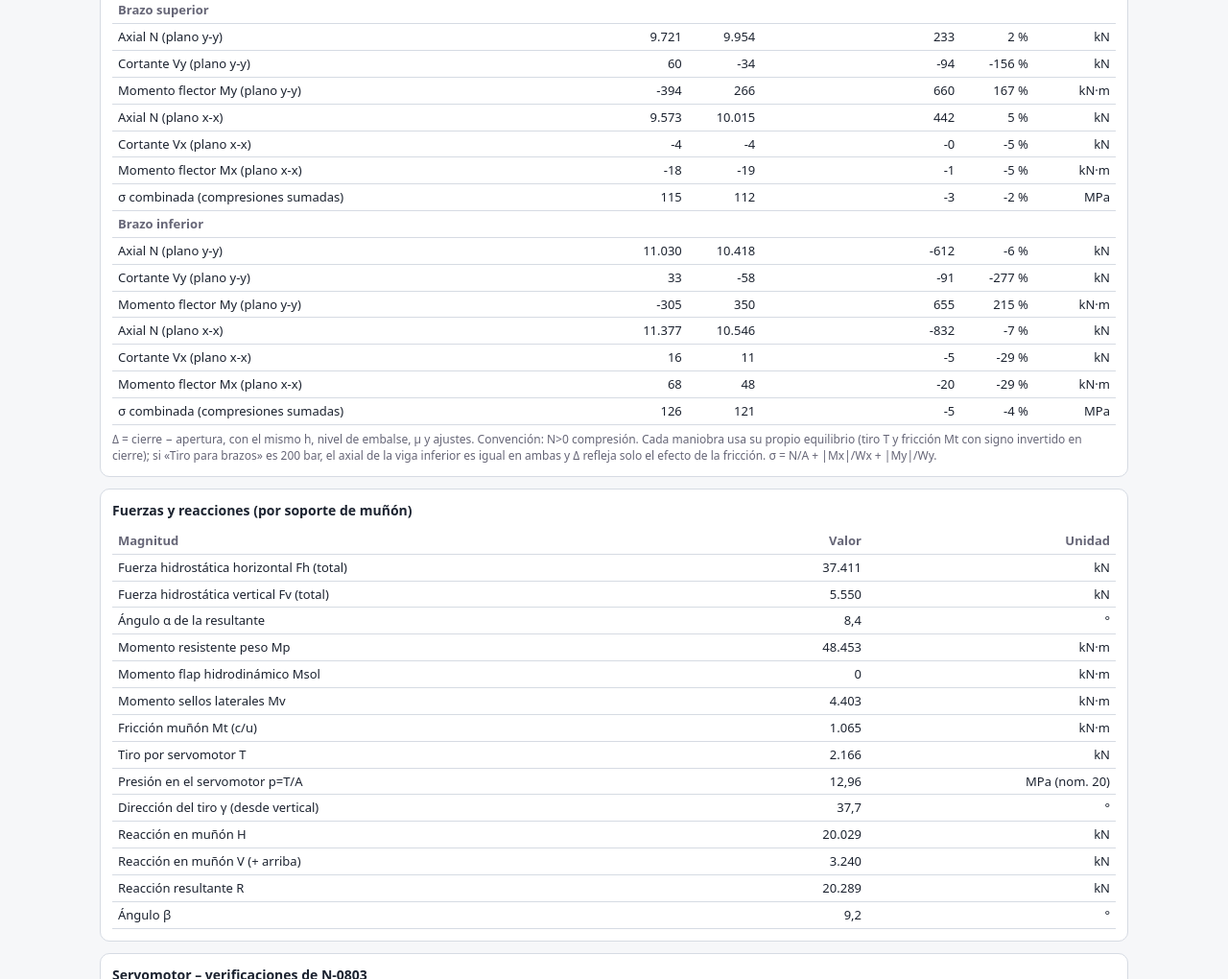
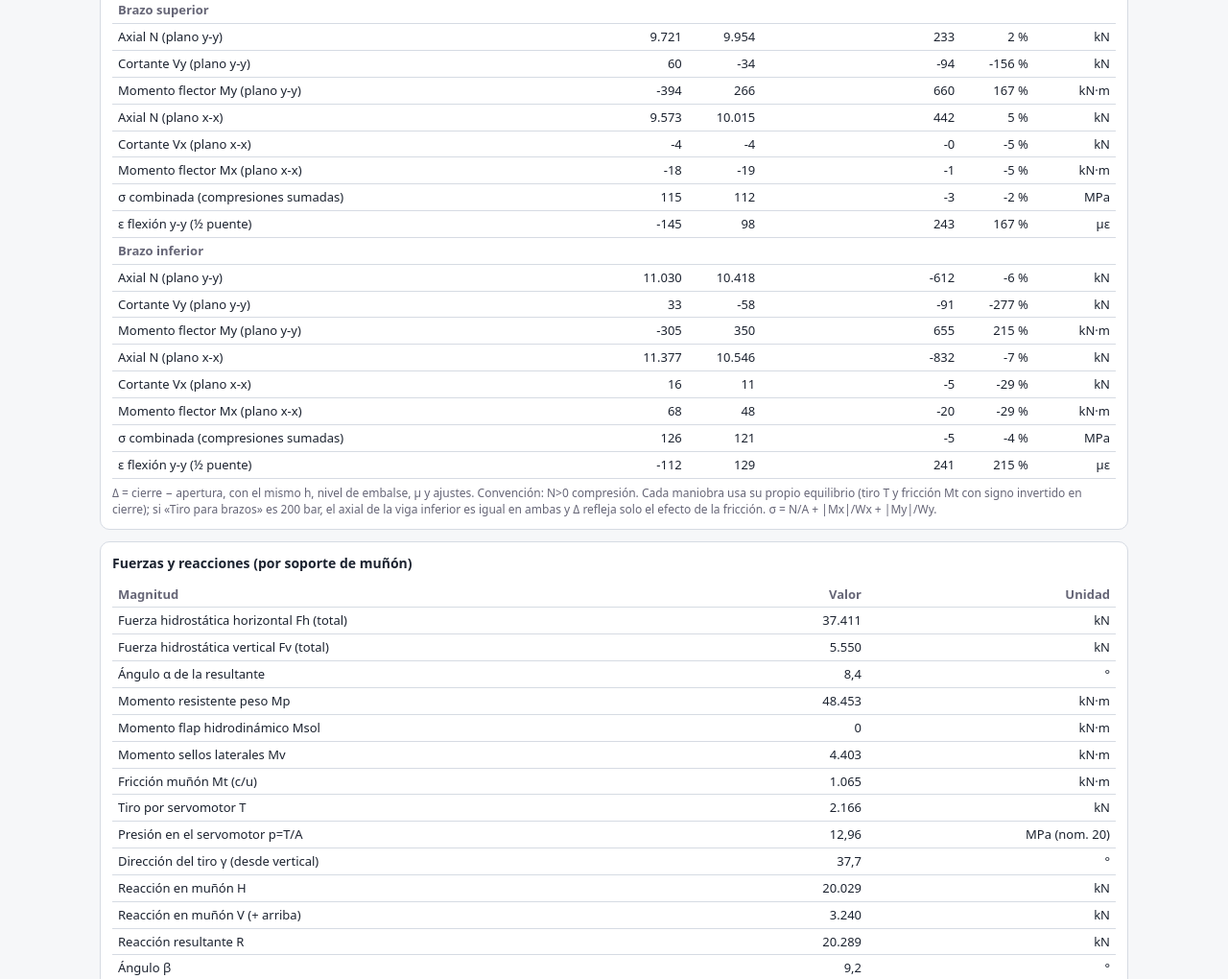
Before and after one commit to fboteroh/compuerta_radial_2p_membrana_deformable, a plain HTML site: page index.html in a window 1280 px wide. Shown: the part 1409-2429 px from the top of the page at 96% size. Drawn offline with Linux system fonts and the light colour scheme.

Commit message:
Add files via upload

```diff
--- a/index.html
+++ b/index.html
@@ -266,7 +266,8 @@ function chgTable(r){
   ln('Tiro por servomotor T',ra.T*G,rc.T*G,'kN')+ln('Momento de fricción aplicado en O (signo del modelo)',ra.s*ra.Mt*G,rc.s*rc.Mt*G,'kN·m')+ln('Tiro considerado en brazos',armT(ra),armT(rc),'kN');
  for(const [k,n] of [['u','Brazo superior'],['l','Brazo inferior']]){const A=armSec(ta,k,s0),C=armSec(tc,k,s0),sg=q=>q.yy.N*1000/98400+Math.abs(q.xx.M)*1e6/26e6+Math.abs(q.yy.M)*1e6/26e6;
   h+=`<tr><th colspan=6>${n}</th></tr>`+ln('Axial N (plano y-y)',A.yy.N,C.yy.N,'kN')+ln('Cortante Vy (plano y-y)',A.yy.V,C.yy.V,'kN')+ln('Momento flector My (plano y-y)',A.yy.M,C.yy.M,'kN·m')+
-   ln('Axial N (plano x-x)',A.xx.N,C.xx.N,'kN')+ln('Cortante Vx (plano x-x)',A.xx.V,C.xx.V,'kN')+ln('Momento flector Mx (plano x-x)',A.xx.M,C.xx.M,'kN·m')+ln('σ combinada (compresiones sumadas)',sg(A),sg(C),'MPa')}
+   ln('Axial N (plano x-x)',A.xx.N,C.xx.N,'kN')+ln('Cortante Vx (plano x-x)',A.xx.V,C.xx.V,'kN')+ln('Momento flector Mx (plano x-x)',A.xx.M,C.xx.M,'kN·m')+ln('σ combinada (compresiones sumadas)',sg(A),sg(C),'MPa')+
+   (e=>ln('ε flexión y-y (½ puente)',e(A),e(C),'µε'))(q=>{const t=strains(q);return t.eySup-t.eyInf})}
  $('tchg').innerHTML=h}
 function strutTable(r){const st=r.tp.ey.info[4],A=98400,W=26e6,Aw=2*30*820,N=st.f[0],V=Math.abs(st.f[1]),Md=Math.abs(st.f[2]),Mc=Math.abs(st.f[5]),Mm=Math.max(Md,Mc),
  sg=Math.abs(N)*1000/A+Mm*1e6/W,tau=V*1000/Aw,k=kmoVal(),q=(n,v,u,d=0,c='')=>`<tr><td>${n}</td><td class="${c}">${f(v,d)}</td><td>${u}</td></tr>`;
```
